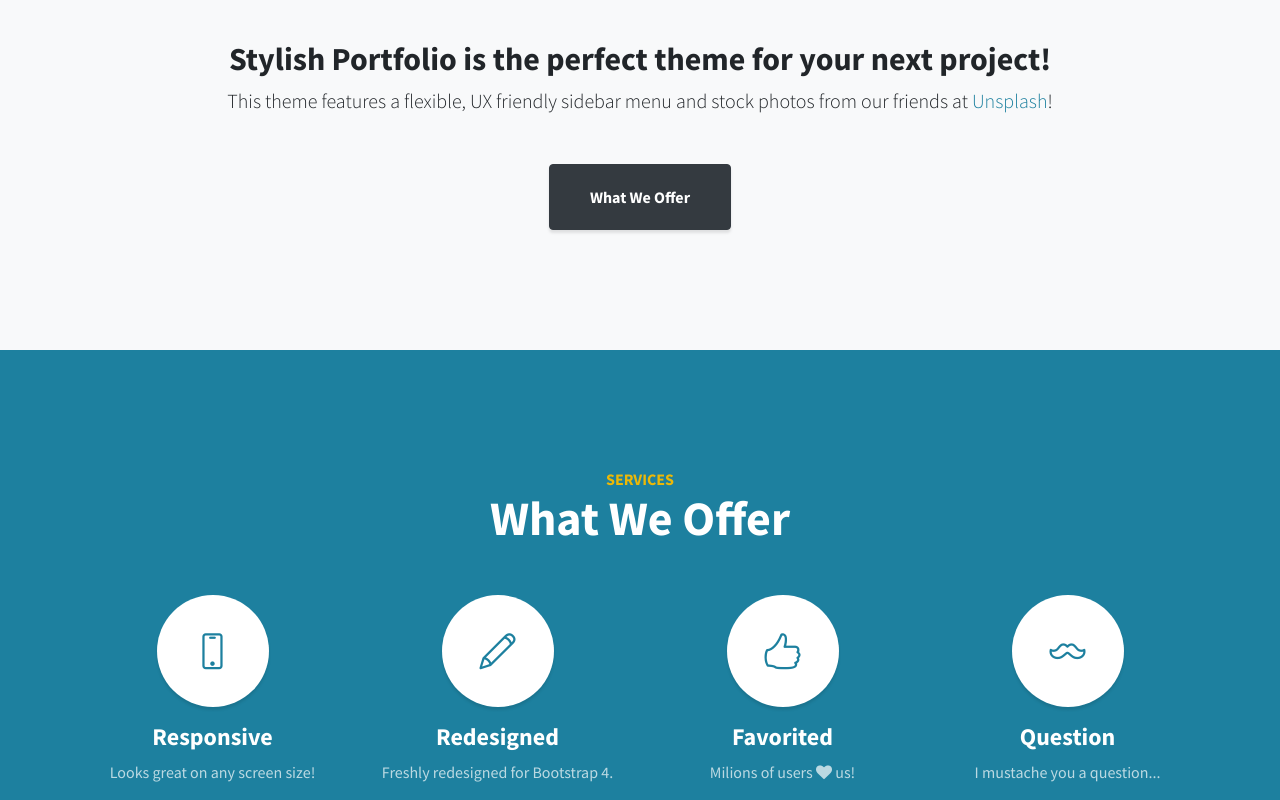
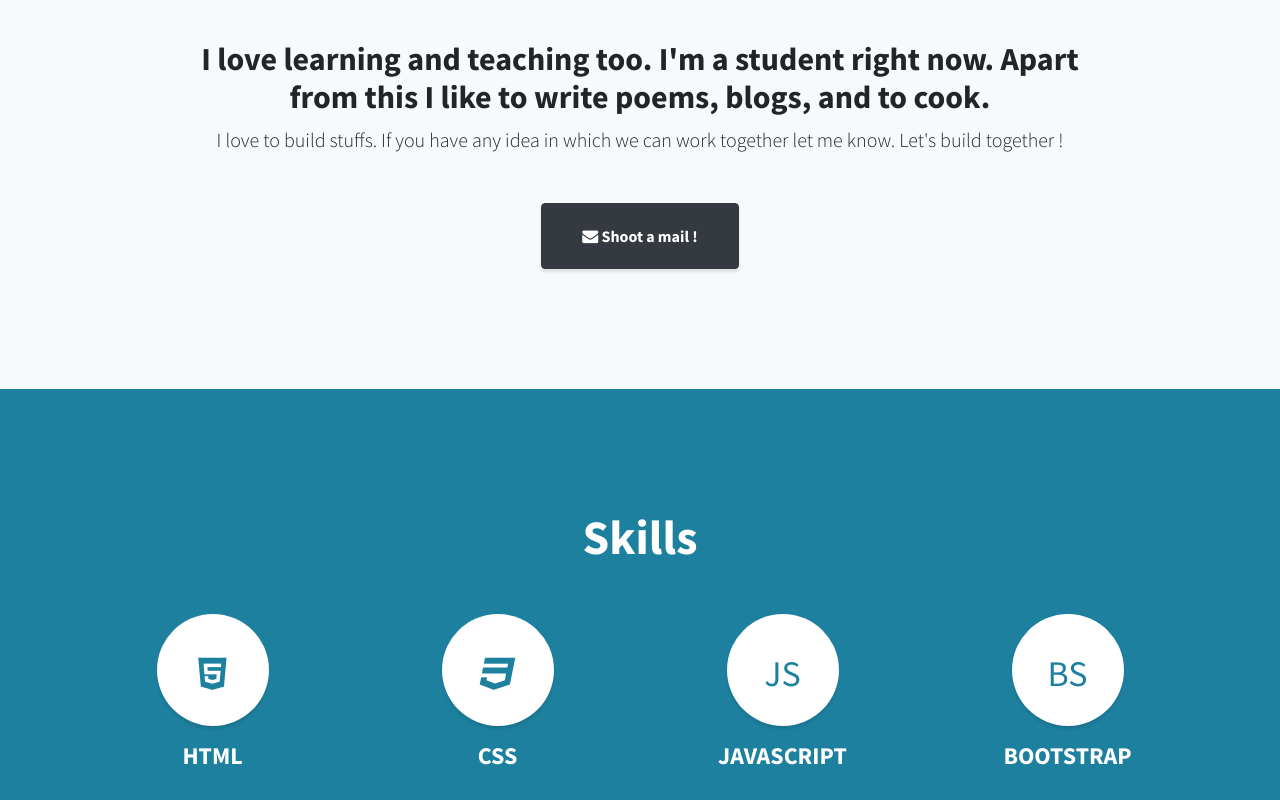
Before and after one commit to alok182011/Portfolio, a plain HTML site: page index.html in a window 1280 px wide. Shown: the part 880-1680 px from the top of the page. Drawn offline with nearby package versions, Linux system fonts and the light colour scheme.

Commit message:
about section updated

```diff
--- a/assets/style.css
+++ b/assets/style.css
@@ -1,5 +1,6 @@
 .intro {
     color: whitesmoke;
+    font-family: 'Acme', sans-serif;
 }
 
 #helloworld{
--- a/index.html
+++ b/index.html
@@ -4,9 +4,11 @@
 <head>
     <meta charset="utf-8">
     <meta name="viewport" content="width=device-width, initial-scale=1.0, shrink-to-fit=no">
-    <title>Home - Brand</title>
+    <title>Alok Kumar</title>
+    <link rel="icon" href="assets/img/shin.png" type="image/icon type">
     <link rel="stylesheet" href="assets/bootstrap/css/bootstrap.min.css">
     <link rel="stylesheet" href="assets/style.css">
+    <link href="https://fonts.googleapis.com/css2?family=Acme&display=swap" rel="stylesheet">
     <link rel="stylesheet" href="https://fonts.googleapis.com/css?family=Source+Sans+Pro:300,400,700,300italic,400italic,700italic">
     <link rel="stylesheet" href="assets/fonts/font-awesome.min.css">
     <link rel="stylesheet" href="assets/fonts/simple-line-icons.min.css">
@@ -17,8 +19,8 @@
         <div class="container"><button class="navbar-toggler d-none" data-toggle="collapse" data-target="#"></button>
             <div class="collapse navbar-collapse">
                 <ul class="nav navbar-nav sidebar-nav" id="sidebar-nav">
-                    <li class="nav-item sidebar-brand" role="presentation"><a class="nav-link active js-scroll-trigger" href="#page-top">Brand</a></li>
-                    <li class="nav-item sidebar-nav-item" role="presentation"><a class="nav-link js-scroll-trigger" href="#page-top">Home</a></li>
+                    <li class="nav-item sidebar-brand" role="presentation"><a class="nav-link active js-scroll-trigger" href="#page-top">HI !</a></li>
+                    <li class="nav-item sidebar-nav-item" role="presentation"><a class="nav-link js-scroll-trigger" href="#page-top">Me</a></li>
                     <li class="nav-item sidebar-nav-item" role="presentation"><a class="nav-link js-scroll-trigger" href="#about">About</a></li>
                     <li class="nav-item sidebar-nav-item" role="presentation"><a class="nav-link js-scroll-trigger" href="#services">Services</a></li>
                     <li class="nav-item sidebar-nav-item" role="presentation"><a class="nav-link js-scroll-trigger" href="#portfolio">Portfolio</a></li>
@@ -38,34 +40,30 @@
         <div class="container text-center">
             <div class="row">
                 <div class="col-lg-10 mx-auto">
-                    <h2>Stylish Portfolio is the perfect theme for your next project!</h2>
-                    <p class="lead mb-5"><span>This theme features a flexible, UX friendly sidebar menu and stock photos from our friends at&nbsp;</span><a href="https://unsplash.com/">Unsplash</a><span>!</span></p><a class="btn btn-dark btn-xl js-scroll-trigger" role="button"
-                        href="#services">What We Offer</a></div>
+                    <h2>I love learning and teaching too. I'm a student right now. Apart from this I like to write poems, blogs, and to cook.</h2>
+                    <p class="lead mb-5">I love to build stuffs. If you have any idea in which we can work together let me know. Let's build together !</p>
+                    <a class="btn btn-dark btn-xl js-scroll-trigger" role="button" href="mailto:alokkola21@gmail.com"><i class="fa fa-envelope"></i> Shoot a mail !</a>
+                </div>
             </div>
         </div>
     </section>
-    <section id="services" class="content-section bg-primary text-white text-center">
+    <section id="skills" class="content-section bg-primary text-white text-center">
         <div class="container">
             <div class="content-section-heading">
-                <h3 class="text-secondary mb-0">Services</h3>
-                <h2 class="mb-5">What We Offer</h2>
+                <h2 class="mb-5">Skills</h2>
             </div>
             <div class="row">
-                <div class="col-md-6 col-lg-3 mb-5 mb-lg-0"><span class="mx-auto service-icon rounded-circle mb-3"><i class="icon-screen-smartphone"></i></span>
-                    <h4><strong>Responsive</strong></h4>
-                    <p class="mb-0 text-faded">Looks great on any screen size!</p>
+                <div class="col-md-6 col-lg-3 mb-5 mb-lg-0"><span class="mx-auto service-icon rounded-circle mb-3"><i class="fa fa-html5"></i></span>
+                    <h4><strong>HTML</strong></h4>
                 </div>
-                <div class="col-md-6 col-lg-3 mb-5 mb-lg-0"><span class="mx-auto service-icon rounded-circle mb-3"><i class="icon-pencil"></i></span>
-                    <h4><strong>Redesigned</strong></h4>
-                    <p class="mb-0 text-faded">Freshly redesigned for Bootstrap 4.</p>
+                <div class="col-md-6 col-lg-3 mb-5 mb-lg-0"><span class="mx-auto service-icon rounded-circle mb-3"><i class="fa fa-css3"></i></span>
+                    <h4><strong>CSS</strong></h4>
                 </div>
-                <div class="col-md-6 col-lg-3 mb-5 mb-lg-0"><span class="mx-auto service-icon rounded-circle mb-3"><i class="icon-like"></i></span>
-                    <h4><strong>Favorited</strong></h4>
-                    <p class="mb-0 text-faded"><span>Milions of users&nbsp;</span><i class="fa fa-heart"></i><span>&nbsp;us!</span></p>
+                <div class="col-md-6 col-lg-3 mb-5 mb-lg-0"><span class="mx-auto service-icon rounded-circle mb-3">JS</span>
+                    <h4><strong>JAVASCRIPT</strong></h4>
                 </div>
-                <div class="col-md-6 col-lg-3 mb-5 mb-lg-0"><span class="mx-auto service-icon rounded-circle mb-3"><i class="icon-mustache"></i></span>
-                    <h4><strong>Question</strong></h4>
-                    <p class="mb-0 text-faded">I mustache you a question...</p>
+                <div class="col-md-6 col-lg-3 mb-5 mb-lg-0"><span class="mx-auto service-icon rounded-circle mb-3">BS</span>
+                    <h4><strong>BOOTSTRAP</strong></h4>
                 </div>
             </div>
         </div>
@@ -124,7 +122,6 @@
         <div class="container text-center">
             <h2 class="mb-4">The buttons below are impossible to resist..</h2><a class="btn btn-light btn-xl mr-4" role="button" href="#">Click Me!</a><a class="btn btn-dark btn-xl mr-4" role="button" href="#">Look at Me</a></div>
     </section>
-    <section id="contact" class="map"><iframe allowfullscreen="" frameborder="0" width="100%" height="400" src="https://www.google.com/maps/embed/v1/place?key=+&amp;q=Paris%2C+France&amp;zoom=11"></iframe></section>
     <footer class="footer text-center">
         <div class="container">
             <ul class="list-inline mb-5">
```
Also changed, not shown: assets/img/bg-masthead.jpg (deleted), assets/img/shin.png (added), assets/img/shink.jpg (added).
